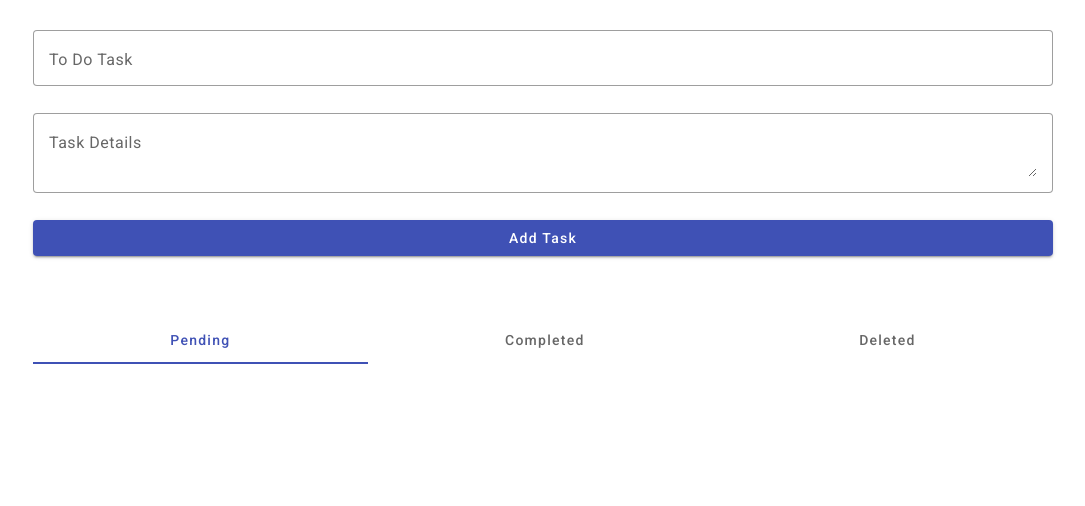
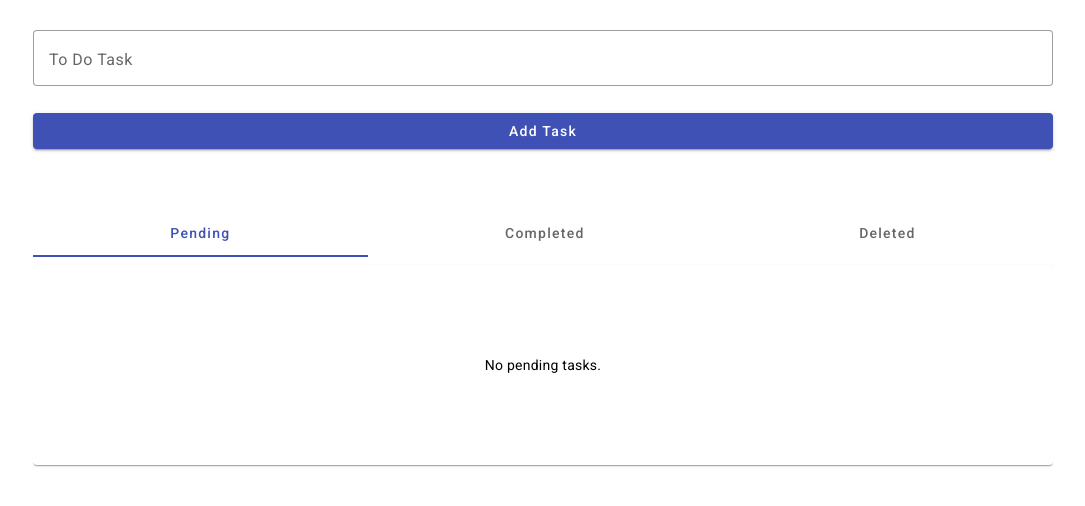
Before and after one commit to casp-e-r/to-do-angular, an Angular app: page / in a window 1280 px wide. Shown: the top 506 px of the page, without its empty margins (97-1182 px from the left). Built offline with nearby package versions, Linux system fonts and the light colour scheme.

Commit message:
Added complete & delete functions

```diff
--- a/src/app/add-todo/add-todo.component.html
+++ b/src/app/add-todo/add-todo.component.html
@@ -3,9 +3,5 @@
         <mat-label>To Do Task</mat-label>
         <input matInput [(ngModel)]="newTask" >
     </mat-form-field>
-    <mat-form-field appearance="outline">
-        <mat-label>Task Details</mat-label>
-        <textarea resizable class=".form-textarea"  matInput></textarea>
-    </mat-form-field>
     <button mat-raised-button (click)="addTask()" color="primary">Add Task</button>
 </div>
--- a/src/app/add-todo/add-todo.component.ts
+++ b/src/app/add-todo/add-todo.component.ts
@@ -6,8 +6,8 @@ import { Component, Output, EventEmitter } from '@angular/core';
   styleUrls: ['./add-todo.component.css']
 })
 export class AddTodoComponent {
-  newTask: string = '';
-  @Output() taskAdded = new EventEmitter<string>();
+  newTask: any = '';
+  @Output() taskAdded = new EventEmitter<any>();
 
   addTask() {
     if (this.newTask.trim().length === 0) {
--- a/src/app/app.component.css
+++ b/src/app/app.component.css
@@ -2,4 +2,5 @@
     padding:30px;
     max-width:1020px;
     margin:0 auto 0 auto;
+    height: calc(100vh-30px);
 }
--- a/src/app/app.component.html
+++ b/src/app/app.component.html
@@ -1,4 +1,4 @@
 <section class="app-container">
   <app-add-todo (taskAdded)="addTask($event)" ></app-add-todo>
-  <app-todolist [tasks]="tasks" ></app-todolist>
+  <app-todolist [tasks]="tasks" (taskCompleted)="completeTask($event)" (taskDeleted)="deleteTask($event)" ></app-todolist>
 </section>
--- a/src/app/app.component.ts
+++ b/src/app/app.component.ts
@@ -7,8 +7,22 @@ import { Component, EventEmitter, Output } from '@angular/core';
 })
 export class AppComponent {
   title = 'to-do-list';
-  tasks: string[] =[]
+  tasks: any ={pending:[],completed:[],deleted:[]}
   addTask(task: string) {
-    this.tasks.push(task);
+    this.tasks.pending.push(task);
+  }
+
+  completeTask(completedTask:string) {
+    if (this.tasks.pending.includes(completedTask)) {
+      this.tasks.completed.push(completedTask);
+      this.tasks.pending = this.tasks.pending.filter((tData:string)=>tData !=completedTask)
+    }
+  }
+  deleteTask(deletedTask:string) {
+    if (this.tasks.pending.includes(deletedTask)) {
+      this.tasks.deleted.push(deletedTask);
+      this.tasks.pending = this.tasks.pending.filter((tData:string)=>tData !=deletedTask)
+
+    }
   }
 }
--- a/src/app/app.module.ts
+++ b/src/app/app.module.ts
@@ -12,6 +12,8 @@ import { AddTodoComponent } from './add-todo/add-todo.component';
 import {MatCardModule} from '@angular/material/card';
 import {MatTabsModule} from '@angular/material/tabs';
 import { FormsModule } from '@angular/forms';
+import {MatListModule} from '@angular/material/list';
+import {MatIconModule} from '@angular/material/icon'
 @NgModule({
   declarations: [
     AppComponent,
@@ -27,7 +29,9 @@ import { FormsModule } from '@angular/forms';
     MatButtonModule,
     MatCardModule,
     MatTabsModule,
-    FormsModule
+    FormsModule,
+    MatListModule,
+    MatIconModule
   ],
   providers: [],
   bootstrap: [AppComponent]
--- a/src/app/todolist/todolist.component.css
+++ b/src/app/todolist/todolist.component.css
@@ -7,3 +7,18 @@
     display:grid;
     gap: 20px;
 }
+.task-container {
+    display: flex;
+    justify-content: space-between;
+    padding: 20px;
+    background-color: rgba(161, 161, 233, 0.315);
+  }
+.empty-card{
+    height: 200px;
+    display: flex;
+    justify-content: center;
+    align-items: center;
+}
+.icon-delete { color: #ff0000; cursor:pointer }
+.icon-complete { color: #00ff00; cursor:pointer }
+.icon-edit { color: #ff8800; cursor:pointer }
--- a/src/app/todolist/todolist.component.html
+++ b/src/app/todolist/todolist.component.html
@@ -1,31 +1,74 @@
 <div class="list-container">
   <mat-tab-group dynamicHeight preserveContent>
-    <mat-tab label="Pending" >
-      <li class="tab-section " *ngFor="let task of tasks">
+    <mat-tab label="Pending">
+      <mat-list role="list" #pendingTasks>
+        <ng-container *ngIf="tasks.pending.length > 0; else emptyState">
+          <mat-list-item *ngFor="let pending of tasks.pending as task">
             <mat-card>
-          <mat-card-content>{{task}}</mat-card-content>
+              <mat-card-content>
+                <div class="task-container">
+                  <div>{{ pending }}</div>
+                  <div style="display:flex;gap:10px">
+                    <mat-icon class="icon-complete" (click)="completeTask(pending)">check</mat-icon>
+                    <mat-icon class="icon-delete" (click)="deleteTask(pending)">delete</mat-icon>
+                  </div>
+                </div>
+              </mat-card-content>
             </mat-card>
-      </li>
+          </mat-list-item>
+        </ng-container>
+        <ng-template #emptyState>
+          <mat-card class="empty-card">
+            <mat-card-content>
+              No pending tasks.
+            </mat-card-content>
+          </mat-card>
+        </ng-template>
+      </mat-list>
     </mat-tab>
-    <mat-tab class="tab-section" label="Completed">
-      <div class="tab-section ">
+    <mat-tab label="Completed">
+      <mat-list role="list" #completedTasks>
+        <ng-container *ngIf="tasks.completed.length > 0; else emptyCompletedState">
+          <mat-list-item *ngFor="let completed of tasks.completed as task">
             <mat-card>
-          <mat-card-content>Completed Task 1</mat-card-content>
+              <mat-card-content>
+                <div class="task-container">
+                  <div>{{ task }}</div>
+                </div>
+              </mat-card-content>
             </mat-card>
+          </mat-list-item>
+        </ng-container>
+        <ng-template #emptyCompletedState>
+          <mat-card class="empty-card">
+            <mat-card-content>
+              No completed tasks.
+            </mat-card-content>
+          </mat-card>
+        </ng-template>
+      </mat-list>
+    </mat-tab>
+    <mat-tab label="Deleted">
+      <mat-list role="list" #deletedTasks>
+        <ng-container *ngIf="tasks.deleted.length > 0; else emptyDeletedState">
+          <mat-list-item *ngFor="let deleted of tasks.deleted as task">
             <mat-card>
-          <mat-card-content>Completed Task 1</mat-card-content>
+              <mat-card-content>
+                <div class="task-container">
+                  <div>{{ task }}</div>
+                </div>
+              </mat-card-content>
             </mat-card>
-        <mat-card>
-          <mat-card-content>Completed Task 3</mat-card-content>
+          </mat-list-item>
+        </ng-container>
+        <ng-template #emptyDeletedState>
+          <mat-card class="empty-card">
+            <mat-card-content>
+              No deleted tasks.
+            </mat-card-content>
           </mat-card>
-      </div>
-    </mat-tab>
-    <mat-tab class="tab-section" label="Deleted">
-      <div class="tab-section ">
-        <mat-card>
-          <mat-card-content>Deleted Task</mat-card-content>
-        </mat-card>
-      </div>
+        </ng-template>
+      </mat-list>
     </mat-tab>
   </mat-tab-group>
 </div>
--- a/src/app/todolist/todolist.component.ts
+++ b/src/app/todolist/todolist.component.ts
@@ -1,4 +1,4 @@
-import { Component, Input } from '@angular/core'
+import { Component, EventEmitter, Input, Output } from '@angular/core'
 
 @Component({
   selector: 'app-todolist',
@@ -6,9 +6,14 @@ import { Component, Input } from '@angular/core'
   styleUrls: ['./todolist.component.css'],
 })
 export class TodolistComponent {
-  @Input() tasks: string[] = [];
+  @Input() tasks: any;
+  @Output() taskCompleted = new EventEmitter<string>();
+  @Output() taskDeleted = new EventEmitter<string>();
 
-  addTask(task: string) {
-    this.tasks.push(task);
+  completeTask(task:string) {
+    this.taskCompleted.emit(task);
+  }
+  deleteTask(task:string) {
+    this.taskDeleted.emit(task);
   }
 }
```
Lines whose indentation alone changed are shown as unchanged.
